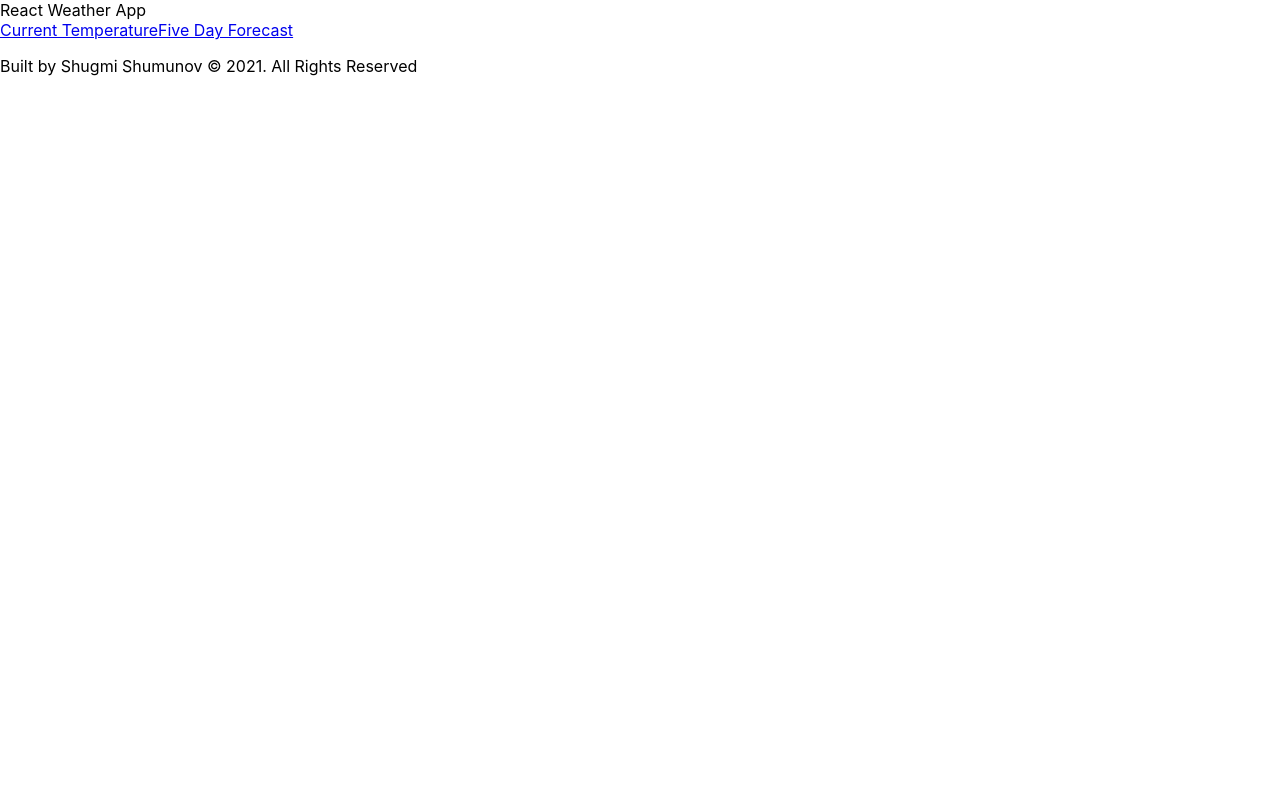
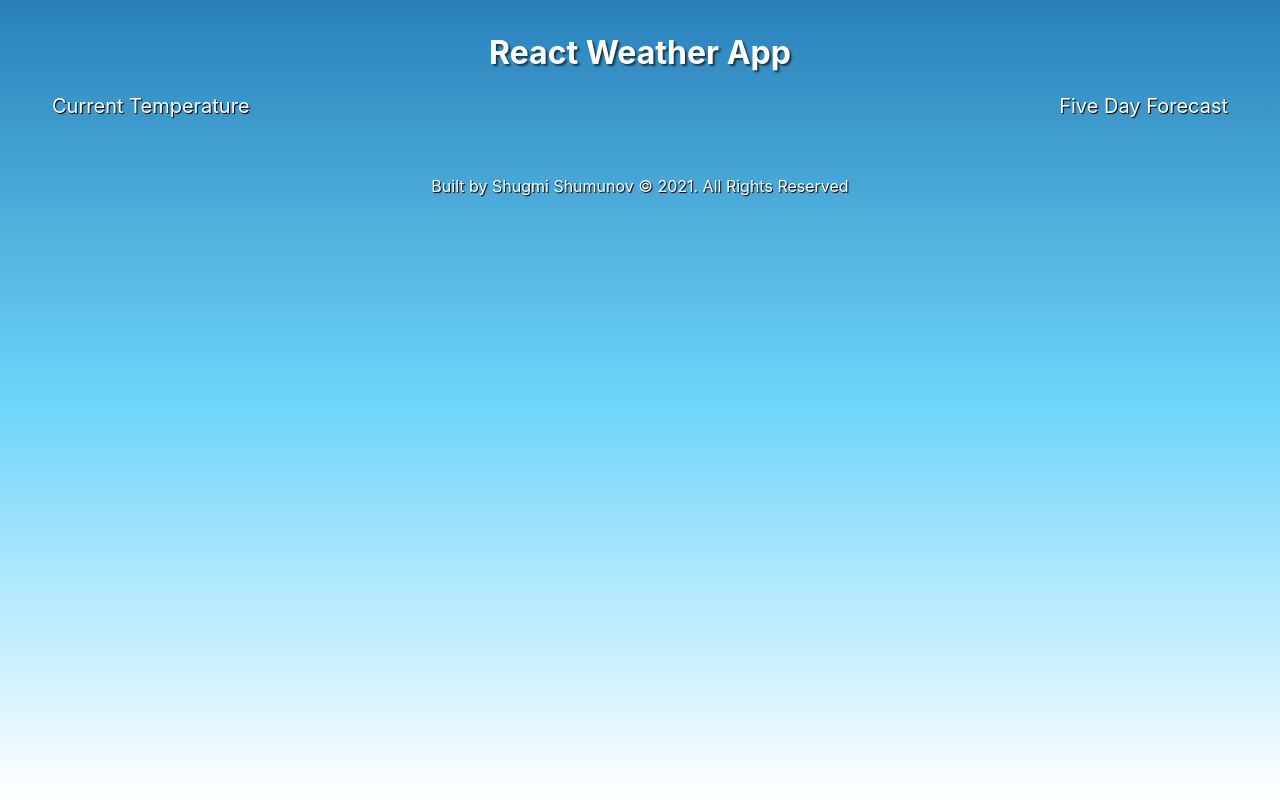
Before and after one commit to ShugKnight24/react_forecast, a React (Create React App) app: page / in a window 1280 px wide. Built offline with nearby package versions, Linux system fonts and the light colour scheme; no server answers.

Commit message:
style: Add base app styles

```diff
--- a/src/index.css
+++ b/src/index.css
@@ -1,3 +1,10 @@
+/* Resets */
+* {
+  margin: 0;
+  padding: 0;
+  box-sizing: border-box;
+}
+
 body {
   box-sizing: border-box;
   margin: 0;
@@ -13,3 +20,85 @@ code {
   font-family: source-code-pro, Menlo, Monaco, Consolas, 'Courier New',
     monospace;
 }
+
+/* Base App */
+.weather-app {
+  background: linear-gradient(180deg, #2980b9, #6dd5fa ,#fff);
+  display: flex;
+  flex-direction: column;
+  padding: 2.5%;
+  width: 100%;
+  height: 100vh;
+}
+
+/* Header */
+.header-container {
+  text-align: center;
+}
+
+.title {
+  color: #fff;
+  text-shadow: 2px 2px 2px rgb(0 0 0 / 60%);
+  margin: 0;
+  font-size: 2em;
+  line-height: 1.3em;
+  font-weight: 700;
+}
+
+/* Nav */
+.nav {
+  display: flex;
+  justify-content: space-between;
+  align-items: center;
+  padding: 20px 0;
+}
+
+.nav a {
+  color: #fff;
+  font-size: 20px;
+  text-shadow: 1px 1px 1px #000;
+  padding: 0 20px;
+  transition: font-weight .3s,font-size .3s,text-shadow .3s;
+  text-decoration: none;
+}
+
+.nav a:hover {
+  font-size: 20px;
+  font-weight: 700;
+  text-shadow: 3px 3px 3px #000;
+}
+
+/* Page Styles */
+.content {
+  display: flex;
+  flex-direction: column;
+  justify-content: center;
+  align-items: center;
+  padding: 18px;
+}
+
+.content h1 {
+  color: #fff;
+  font-size: 36px;
+  padding-left: 20px;
+  text-shadow: 2px 2px 2px #000;
+}
+
+.content ul {
+  list-style-type: none;
+  padding: 0;
+  margin: 0;
+}
+
+/* Footer */
+.footer {
+  display: flex;
+  justify-content: center;
+  align-items: center;
+  padding: 20px 0;
+}
+
+.footer p {
+  color: #fff;
+  text-shadow: 1px 1px 1px #000;
+}
```
